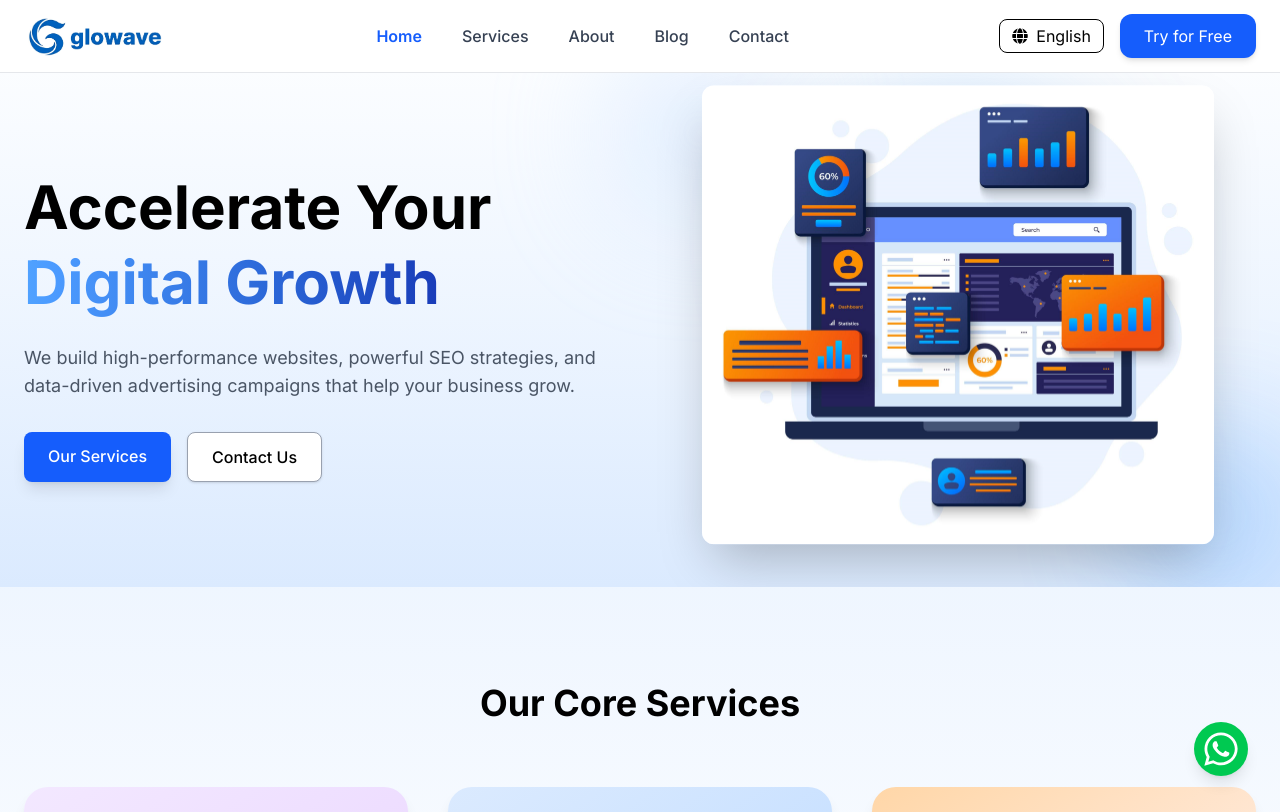
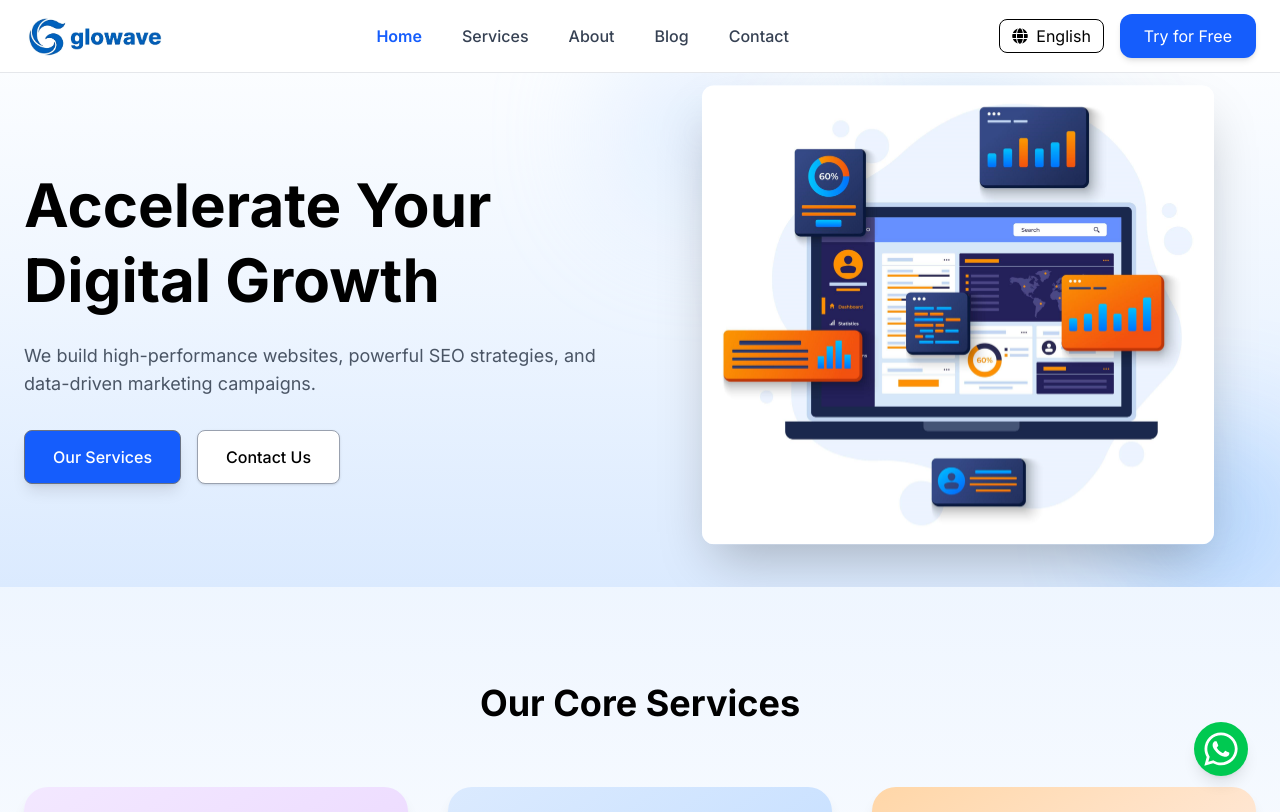
Before and after one commit to Hlamong55/Glowave-Website, a React (Vite) app: page / in a window 1280 px wide. Shown: the top 812 px of the page. Built offline with nearby package versions, Linux system fonts and the light colour scheme.

Commit message:
multi language support apply on hero section

```diff
--- a/src/components/home/HeroSection.jsx
+++ b/src/components/home/HeroSection.jsx
@@ -1,11 +1,16 @@
 // eslint-disable-next-line no-unused-vars
 import { motion } from "framer-motion"
 import { Link } from "react-router-dom"
+import { useTranslation } from "react-i18next"
 import heroImg from "../../assets/hero-dashboard.png"
 
 const HeroSection = () => {
-    return (
-        <section className="pt-24 pb-8 bg-linear-to-b from-white via-blue-50 to-blue-100 overflow-hidden">
+
+  const { t } = useTranslation()
+
+  return (
+
+    <section className="pt-24 pb-8 bg-linear-to-b from-white via-blue-50 to-blue-100 overflow-hidden">
 
       <div className="max-w-7xl mx-auto px-6 grid md:grid-cols-2 gap-10 items-center">
 
@@ -18,10 +23,9 @@ const HeroSection = () => {
             transition={{ duration: 0.6 }}
             className="text-5xl md:text-6xl font-bold leading-tight"
           >
-            Accelerate Your
-            <span className="bg-linear-to-r from-blue-400 to-blue-800 bg-clip-text text-transparent">
-              {" "}Digital Growth
-            </span>
+
+            {t("hero.title")}
+
           </motion.h1>
 
           <motion.p
@@ -30,8 +34,9 @@ const HeroSection = () => {
             transition={{ duration: 0.8 }}
             className="mt-6 text-gray-600 text-lg"
           >
-            We build high-performance websites, powerful SEO strategies,
-            and data-driven advertising campaigns that help your business grow.
+
+            {t("hero.subtitle")}
+
           </motion.p>
 
           {/* CTA Buttons */}
@@ -41,19 +46,21 @@ const HeroSection = () => {
             transition={{ delay: 0.4 }}
             className="mt-8 flex gap-4"
           >
+
             <Link
               to="/services"
-              className="bg-blue-600 text-white px-6 py-3 rounded-lg font-medium hover:bg-blue-700 transition transform hover:scale-105 shadow-lg"
+              className="bg-blue-600 text-white px-7 py-3.5 rounded-lg font-medium hover:bg-white hover:text-black border border-gray-500 transition transform hover:scale-105 shadow-lg"
             >
-              Our Services
+              {t("hero.primaryBtn")}
             </Link>
 
             <Link
               to="/contact"
-              className="border border-gray-400 px-6 py-3 rounded-lg font-medium bg-white hover:bg-gray-100 transform hover:scale-105 shadow-sm"
+              className="border border-gray-400 px-7 py-3.5 rounded-lg font-medium bg-white hover:bg-blue-600 hover:text-white transform hover:scale-105 transition shadow-sm"
             >
-              Contact Us
+              {t("hero.secondaryBtn")}
             </Link>
+
           </motion.div>
 
         </div>
@@ -96,7 +103,8 @@ const HeroSection = () => {
       </div>
 
     </section>
-    );
-};
 
-export default HeroSection;
+  )
+}
+
+export default HeroSection
--- a/src/i18n/i18n.js
+++ b/src/i18n/i18n.js
@@ -5,26 +5,30 @@ import LanguageDetector from "i18next-browser-languagedetector"
 import en from "./locals/en.json"
 import bn from "./locals/bn.json"
 import hi from "./locals/hi.json"
-import ar from "./locals/ar.json"
 import es from "./locals/es.json"
 import de from "./locals/de.json"
+import ar from "./locals/ar.json"
 
 i18n
   .use(LanguageDetector)
   .use(initReactI18next)
   .init({
+
     resources: {
       en: { translation: en },
       bn: { translation: bn },
       hi: { translation: hi },
-      ar: { translation: ar },
       es: { translation: es },
-      de: { translation: de }
+      de: { translation: de },
+      ar: { translation: ar }
     },
+
     fallbackLng: "en",
+
     interpolation: {
       escapeValue: false
     }
+
   })
 
 export default i18n
```
